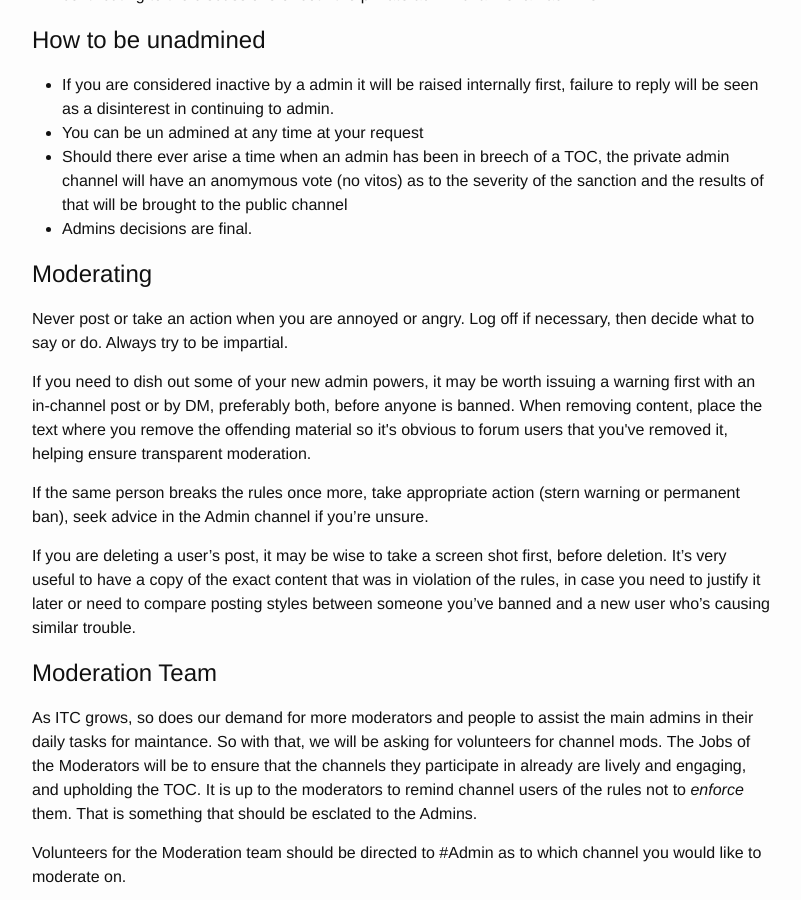
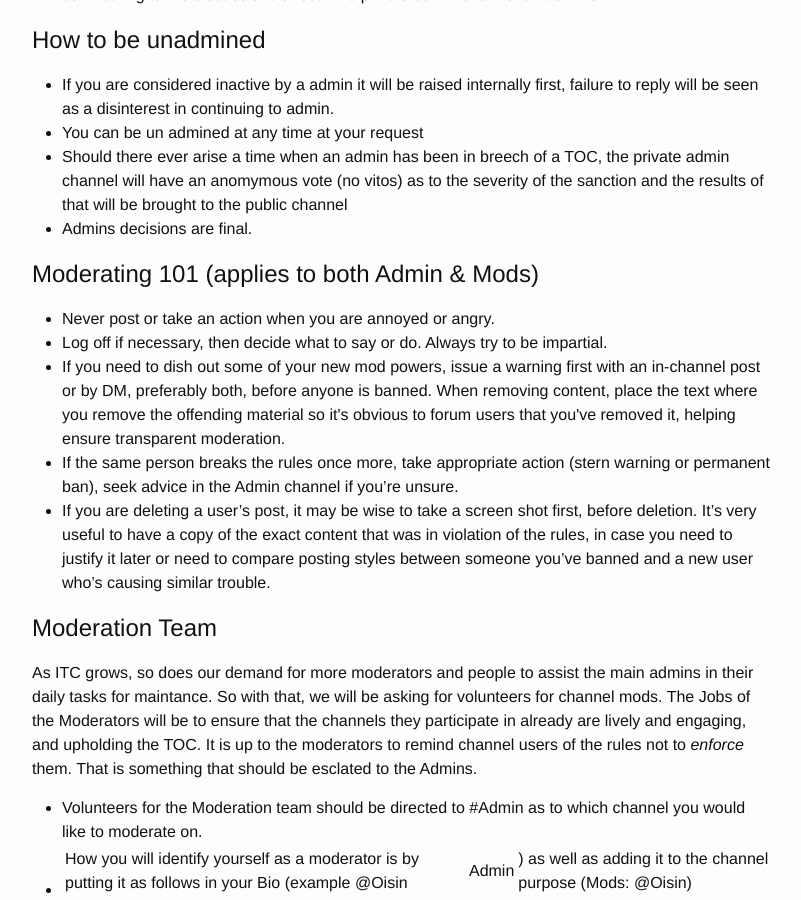
Before and after one commit to IrishTechCommunity/irishtechcommunity.github.io, a Jekyll site: the page built from adminguide.md, in a window 1280 px wide and 900 px high, scrolled down 1364 px. Shown: the whole window, without its empty margins (238-1039 px from the left). Built offline with Jekyll 4.4.1, drawn with Linux system fonts in a browser that asks for light colours.

Commit message:
updateadminmodguide.md
Nothing substantial actually. More formatting. :/

```diff
--- a/adminguide.md
+++ b/adminguide.md
@@ -1,7 +1,7 @@
 ---
 layout: page
 title: Admin Guide
-permalink: /adminguide/
+permalink: /Admin & Mod Guide/
 ---
 
 # How to become an Admin
@@ -24,29 +24,22 @@ permalink: /adminguide/
 - Should there ever arise a time when an admin has been in breech of a TOC, the private admin channel will have an anomymous vote (no vitos) as to the severity of the sanction and the results of that will be brought to the public channel
 - Admins decisions are final.
 
+# Moderating 101 (applies to both Admin & Mods)
 
-# Moderating
-
-Never post or take an action when you are annoyed or angry.
-Log off if necessary, then decide what to say or do. Always try to be impartial.
-
-If you need to dish out some of your new admin powers, it may be worth issuing a warning first with an in-channel post or by DM, preferably both, before anyone is banned. When removing content, place the text <admin snip> where you remove the offending material so it's obvious to forum users that you've removed it, helping ensure transparent moderation.
-
-If the same person breaks the rules once more, take appropriate action (stern warning or permanent ban), seek advice in the Admin channel if you're unsure.
-
-If you are deleting a user's post, it may be wise to take a screen shot first, before deletion. It's very useful to have a copy of the exact content that was in violation of the rules, in case you need to justify it later or need to compare posting styles between someone you've banned and a new user who's causing similar trouble.
+- Never post or take an action when you are annoyed or angry.
+- Log off if necessary, then decide what to say or do. Always try to be impartial.
+- If you need to dish out some of your new mod powers, issue a warning first with an in-channel post or by DM, preferably both, before anyone is banned. When removing content, place the text <admin snip> where you remove the offending material so it's obvious to forum users that you've removed it, helping ensure transparent moderation.
+- If the same person breaks the rules once more, take appropriate action (stern warning or permanent ban), seek advice in the Admin channel if you're unsure.
+- If you are deleting a user's post, it may be wise to take a screen shot first, before deletion. It's very useful to have a copy of the exact content that was in violation of the rules, in case you need to justify it later or need to compare posting styles between someone you've banned and a new user who's causing similar trouble.
 
 # Moderation Team
 
 As ITC grows, so does our demand for more moderators and people to assist the main admins in their daily tasks for maintance. So with that, we will be asking for volunteers for channel mods. The Jobs of the Moderators will be to ensure that the channels they participate in already are lively and engaging, and upholding the TOC. It is up to the moderators to remind channel users of the rules not to *enforce* them. That is something that should be esclated to the Admins.
 
-Volunteers for the Moderation team should be directed to #Admin as to which channel you would like to moderate on.
-
-How you will identify yourself as a moderator is by putting it as follows in your Bio (example @Oisin |Admin|) as well as adding it to the channel purpose (Mods: @Oisin)
-
-Any esclations should be reported to any of the admin team.
-
-The same rules apply for moderation as for Admin : you must be active and remain active.
+- Volunteers for the Moderation team should be directed to #Admin as to which channel you would like to moderate on.
+- How you will identify yourself as a moderator is by putting it as follows in your Bio (example @Oisin |Admin|) as well as adding it to the channel purpose (Mods: @Oisin)
+- Any esclations should be reported to any of the admin team.
+- The same rules apply for moderation as for Admin : you must be active and remain active.
 
 # Reported/Flagged content
 
```
